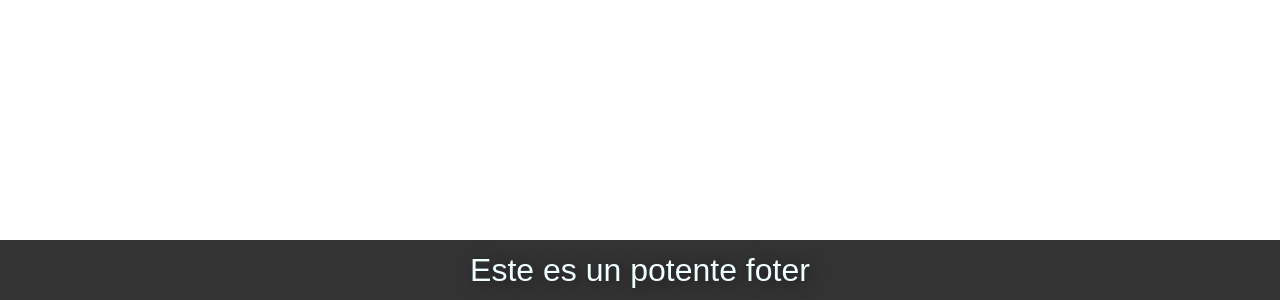
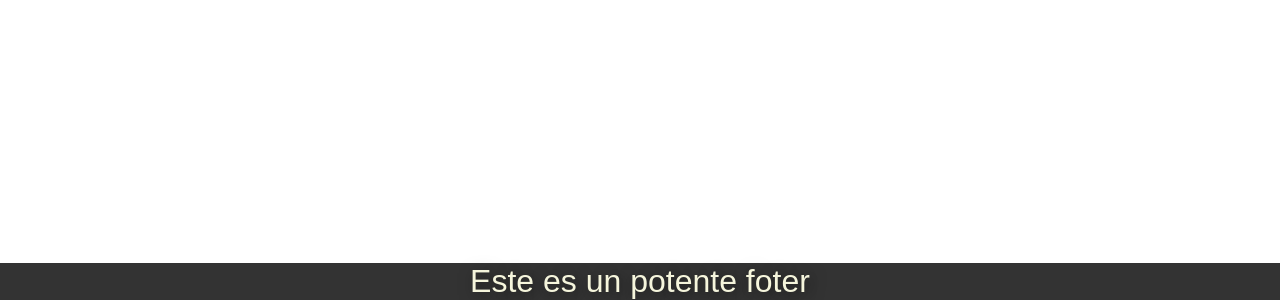
Before and after one commit to joanpaon/membrillos_power, a plain HTML site: page index.html in a window 1280 px wide. Shown: the part 500-800 px from the top of the page. Drawn offline with Linux system fonts and the light colour scheme.

Commit message:
:bug: Solucionados pequeños ajustes de código
Se han cambiado algunas propiedades CSS

```diff
--- a/css/app.css
+++ b/css/app.css
@@ -19,12 +19,12 @@ body {
   flex-direction: column;
 }
 
-footer {
-  height: 60px;
+main {
+  height: 100%;
 
   margin: auto 0 0;
 
-  color: azure;
+  color: beige;
   font-size: 2em;
   text-shadow: 3px 3px 15px rgba(0, 0, 0, 0.5);
 
--- a/index.html
+++ b/index.html
@@ -13,7 +13,7 @@
   </head>
   <body>
     <!-- Código Web -->
-    <footer>Este es un potente foter</footer>
+    <main>Este es un potente foter</main>
 
     <!-- Scripts -->
     <script src="js/app.js"></script>
```
